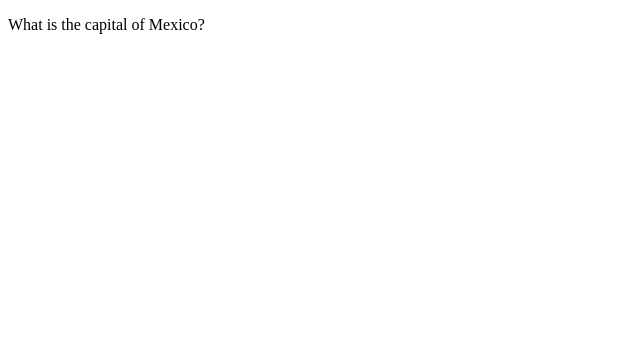
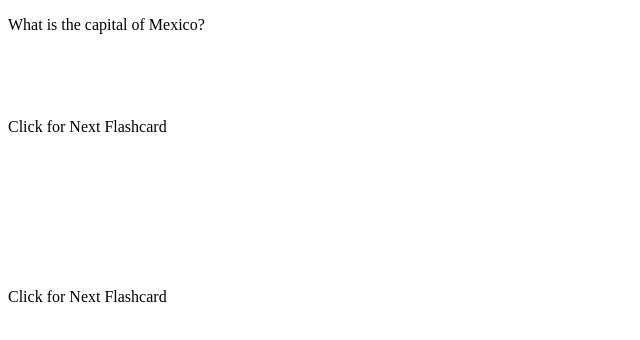
Before and after one commit to gabrielwinterclark/gabrielwinterclark.github.io, a plain HTML site: page flashcards/basic/index.html in a window 1280 px wide. Shown: the whole page, without its empty margins (0-640 px from the left). Drawn offline with Linux system fonts and the light colour scheme.

Commit message:
Update index.html

```diff
--- a/flashcards/basic/index.html
+++ b/flashcards/basic/index.html
@@ -9,9 +9,12 @@
 	<p id="questionOne">What is the capital of Mexico?</p>
 	<p id="answerOne">Mexico City</p>
 		<br>
+	   <p id="nextOne">Click for Next Flashcard</p>
+	   <br>
 	<p id="questionTwo">What is the capital of Russia?</p>
 	<p id="answerTwo">Moscow</p>
 	   	<br>
+	   <p id="nextTwo">Click for Next Flashcard</p>
 	<p id="questionThree">What is the capital of Bangladesh?</p>
 	<p id ="answerThree">Dhaka</p>
 
```
